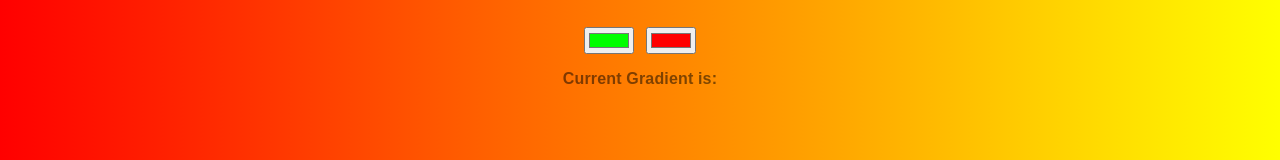
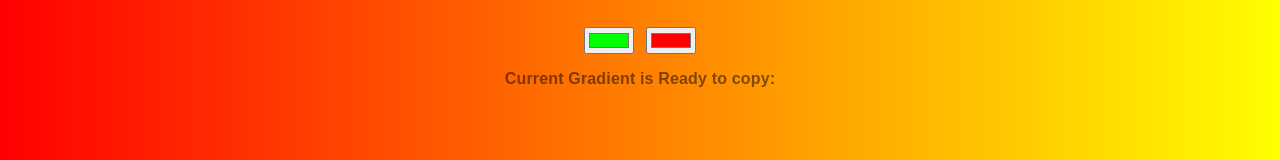
Before and after one commit to sfaqawi/background-gradeint, a plain HTML site: page index.html in a window 1280 px wide. Shown: the part 178-338 px from the top of the page. Drawn offline with Linux system fonts and the light colour scheme.

Commit message:
change text

```diff
--- a/index.html
+++ b/index.html
@@ -9,7 +9,7 @@
 
 	<input id="color1" type="color" name="color1" value="#00ff00">
 	<input id="color2" type="color" name="color2" value="#ff0000">
-	<h3>Current Gradient is:</h3>
+	<h3>Current Gradient is Ready to copy:</h3>
 	<p></p>
 
 </body>
```
